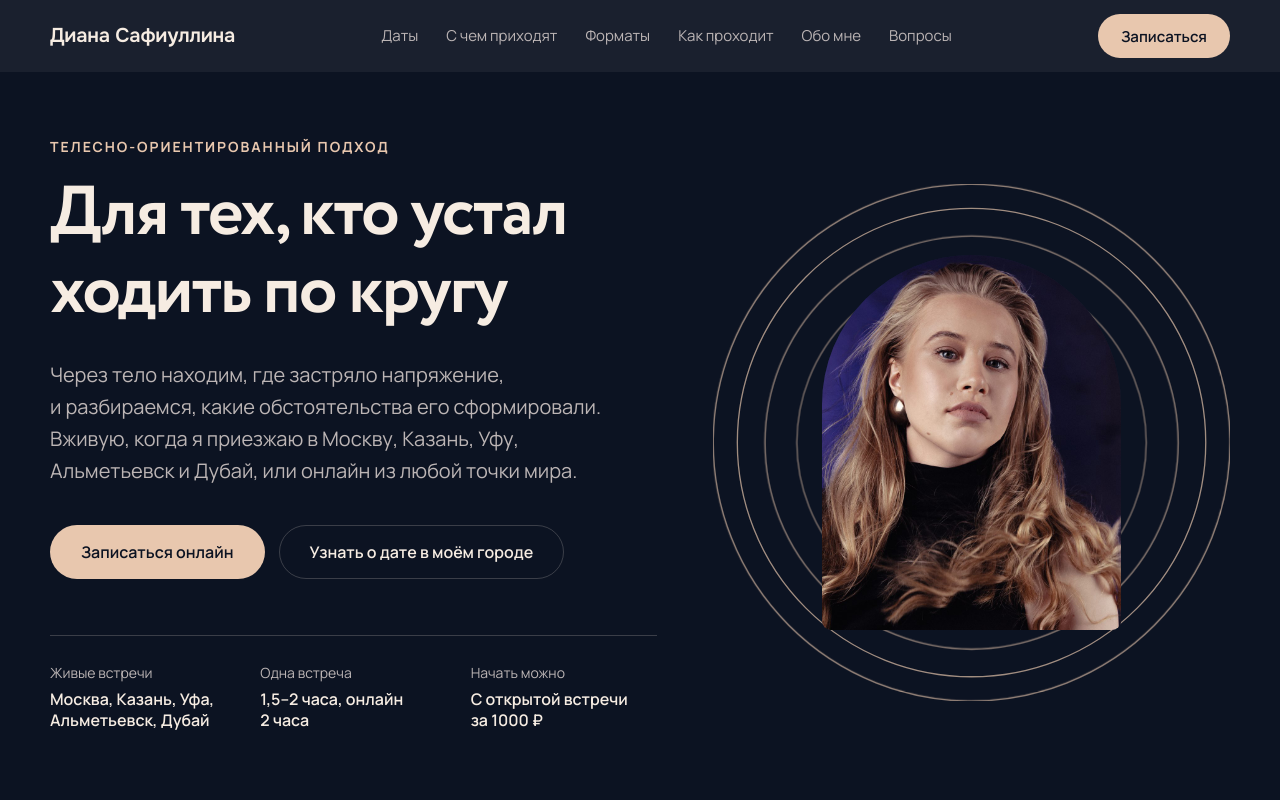
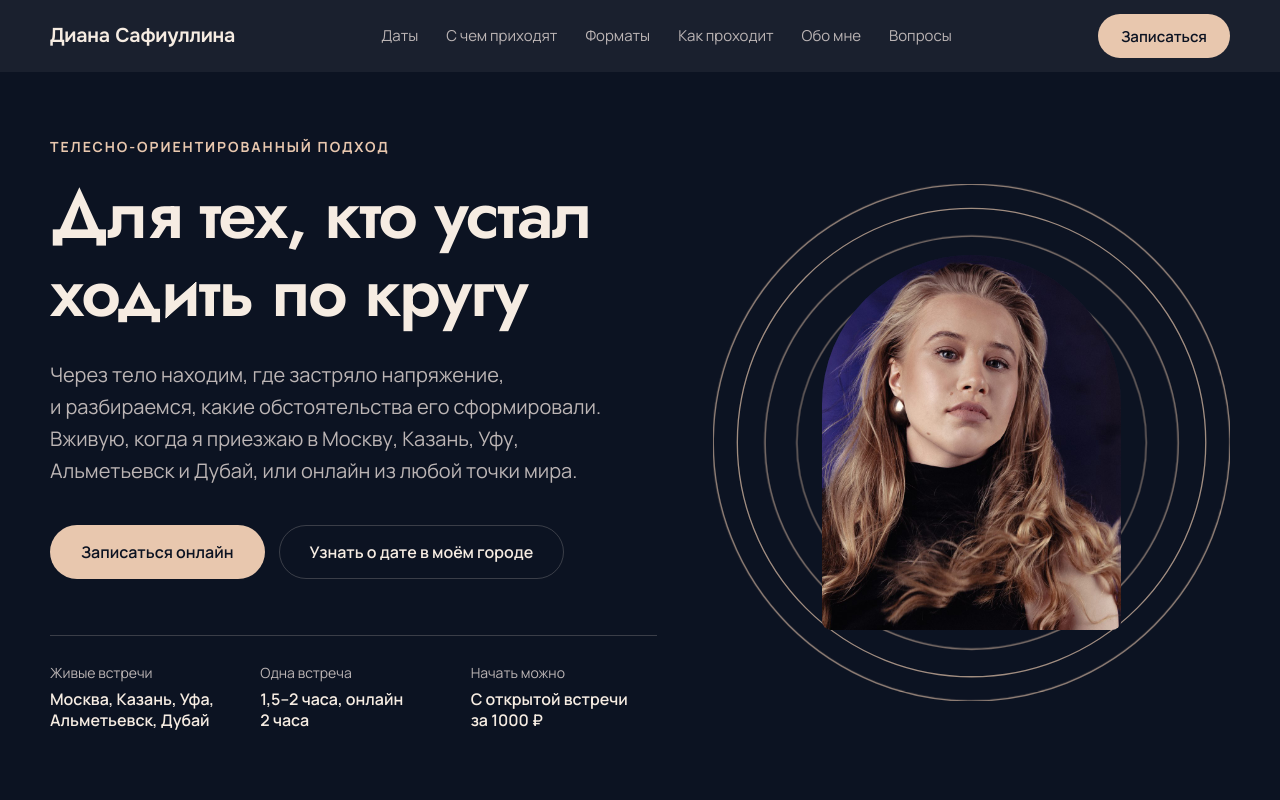
Before and after one commit to valeri-bel/prototipy, a plain HTML site: page diana-safiullina/index.html in a window 1280 px wide. Shown: the top 800 px of the page. Drawn offline with Linux system fonts and the light colour scheme.

Commit message:
Прототип diana-safiullina: заголовки на бесплатном Jost вместо Circe
Co-Authored-By: Claude Opus 5.5 <noreply@anthropic.com>

```diff
--- a/diana-safiullina/css/style.css
+++ b/diana-safiullina/css/style.css
@@ -1,5 +1,3 @@
-@font-face { font-family: "Circe"; src: url("../fonts/circe-regular.ttf") format("truetype"); font-weight: 400; font-display: swap; }
-@font-face { font-family: "Circe"; src: url("../fonts/circe-bold.ttf") format("truetype"); font-weight: 700; font-display: swap; }
 /* Палитра — из аватара и карточек канала: ночной синий и тёплый телесный. Диане она понравилась (бриф, №8) */
 :root {
   --night: #0c1322;
@@ -14,7 +12,7 @@
   --on-night-muted: #bcb5b5;
   --line: rgba(27, 34, 51, .16);
   --line-night: rgba(246, 236, 226, .2);
-  --display: "Circe", "Onest", Arial, sans-serif; /* большие заголовки */
+  --display: "Jost", "Onest", Arial, sans-serif; /* большие заголовки: бесплатная замена Circe */
   --serif: "Onest", "Manrope", Arial, sans-serif; /* по брифу: «простые современные» шрифты */
   --sans: "Manrope", Arial, sans-serif;
   --wrap: 1180px;
@@ -295,5 +293,5 @@ details p { padding: 0 0 24px; color: var(--muted); max-width: 640px; }
 .format--soon .format__tag { color: #5e5a60; }
 @media (min-width: 1041px) { .format--lead .format__img { flex: 1 1 auto; min-height: 260px; max-height: none; } }
 
-/* Большие заголовки: Circe */
-h1, h2, .format--lead h3 { font-family: var(--display); font-weight: 700; letter-spacing: -.01em; }
+/* Большие заголовки: Jost (Google Fonts, лицензия OFL) */
+h1, h2, .format--lead h3 { font-family: var(--display); font-weight: 600; letter-spacing: -.01em; }
--- a/diana-safiullina/index.html
+++ b/diana-safiullina/index.html
@@ -8,7 +8,7 @@
 <meta name="description" content="Прототип сайта Дианы Сафиуллиной: телесно-ориентированный подход, встречи вживую в Москве, Казани, Уфе, Альметьевске и Дубае и онлайн.">
 <link rel="preconnect" href="https://fonts.googleapis.com">
 <link rel="preconnect" href="https://fonts.gstatic.com" crossorigin>
-<link href="https://fonts.googleapis.com/css2?family=Onest:wght@400;500;600&family=Manrope:wght@400;500;600;700&display=swap" rel="stylesheet">
+<link href="https://fonts.googleapis.com/css2?family=Jost:wght@500;600&family=Onest:wght@400;500;600&family=Manrope:wght@400;500;600;700&display=swap" rel="stylesheet">
 <link rel="stylesheet" href="css/style.css">
 </head>
 <body>
```
Also changed, not shown: diana-safiullina/fonts/circe-bold.ttf (deleted), diana-safiullina/fonts/circe-regular.ttf (deleted).
